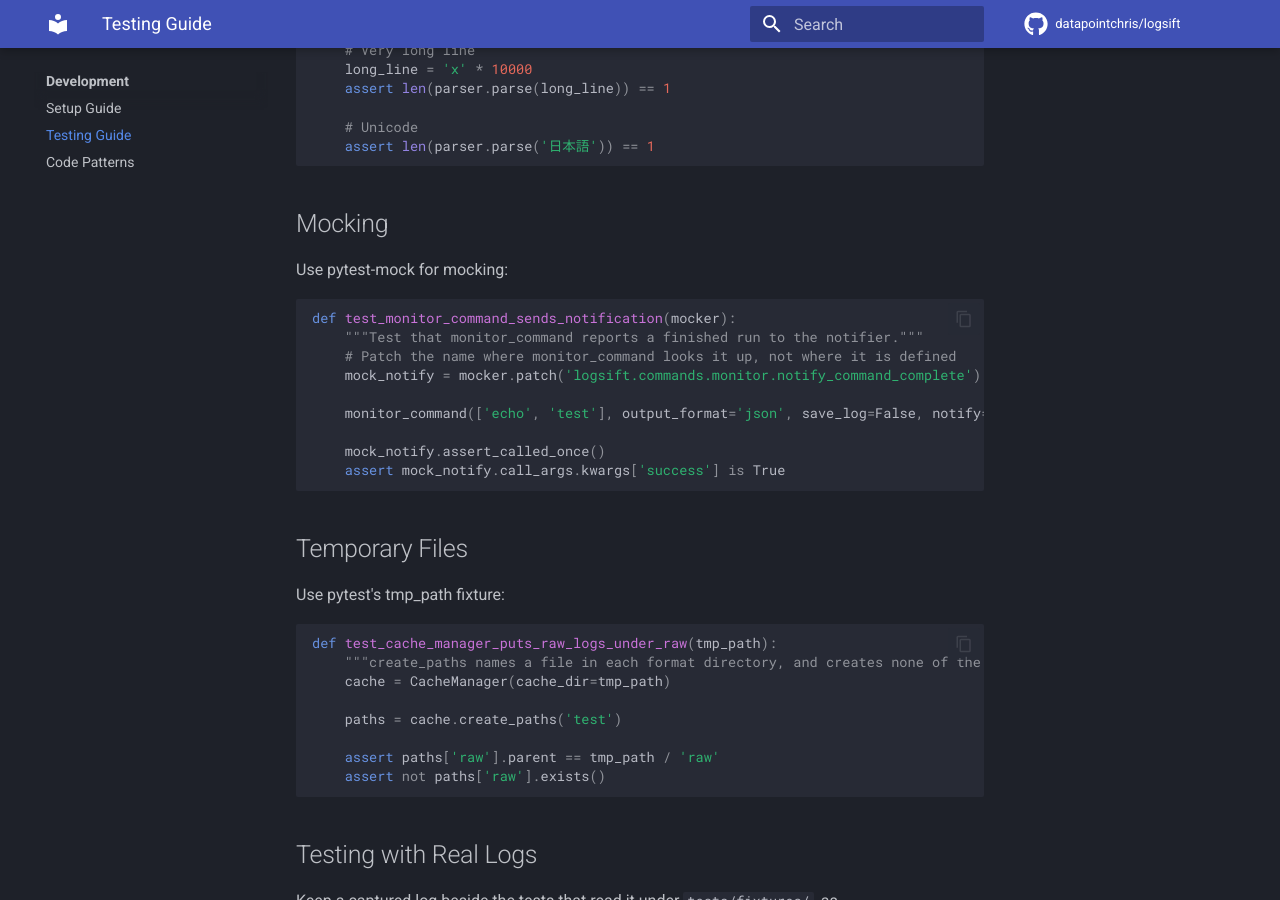
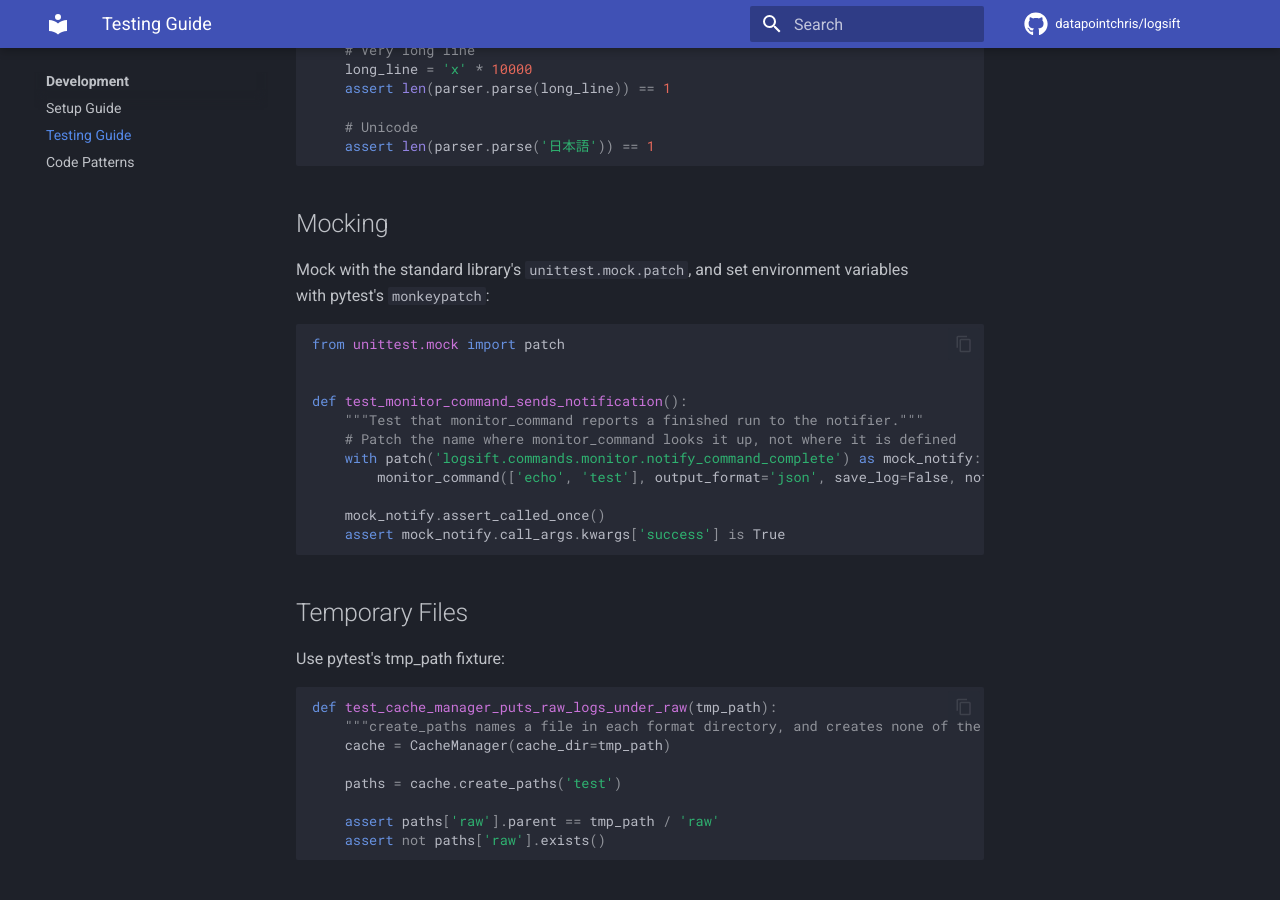
Before and after one commit to datapointchris/logsift, an MkDocs documentation site: the page built from docs/development/testing.md, in a window 1280 px wide and 900 px high, scrolled down 4061 px. Built offline with MkDocs 1.6.1 and Material for MkDocs 9.7.7, drawn with Linux system fonts in a browser that asks for light colours; comment, search, counter and statistics services are not loaded; the version menu is left out; some of the changed text lies outside the part shown.

Commit message:
build(deps): drop the test dependencies no test uses
No test imports pytest-mock, Faker or freezegun, none is async, and nothing
asks pytest-md for a report. The suite mocks with unittest.mock.patch and
pytest's monkeypatch, so the testing guide now shows those. pytest stays, and
so does pytest-cov, which `task test:coverage` runs.

Agent-Name: claude-code-unattended
Agent-Session: 00801593-9745-484a-bf64-7166b35c22aa
Agent-Run: 01a1c4c2-8e1a-733d-9851-e70104f9f48f
Worklog: 2955.1

````diff
--- a/docs/development/testing.md
+++ b/docs/development/testing.md
@@ -139,9 +139,9 @@
 
 
 # ✗ BAD - Test implementation
-def test_parser_calls_internal_method(mocker):
-    spy = mocker.spy(LogParser, '_parse_plain_line')
-    LogParser().parse('one line')
+def test_parser_calls_internal_method():
+    with patch.object(LogParser, '_parse_plain_line', wraps=LogParser()._parse_plain_line) as spy:
+        LogParser().parse('one line')
     spy.assert_called_once()
 ```
 
@@ -201,15 +201,18 @@
 
 ## Mocking
 
-Use pytest-mock for mocking:
+Mock with the standard library's `unittest.mock.patch`, and set environment variables
+with pytest's `monkeypatch`:
 
 ```python
-def test_monitor_command_sends_notification(mocker):
+from unittest.mock import patch
+
+
+def test_monitor_command_sends_notification():
     """Test that monitor_command reports a finished run to the notifier."""
     # Patch the name where monitor_command looks it up, not where it is defined
-    mock_notify = mocker.patch('logsift.commands.monitor.notify_command_complete')
-
-    monitor_command(['echo', 'test'], output_format='json', save_log=False, notify=True)
+    with patch('logsift.commands.monitor.notify_command_complete') as mock_notify:
+        monitor_command(['echo', 'test'], output_format='json', save_log=False, notify=True)
 
     mock_notify.assert_called_once()
     assert mock_notify.call_args.kwargs['success'] is True
````
Also changed, not shown: pyproject.toml (+0 -7 lines), 1 other file.
